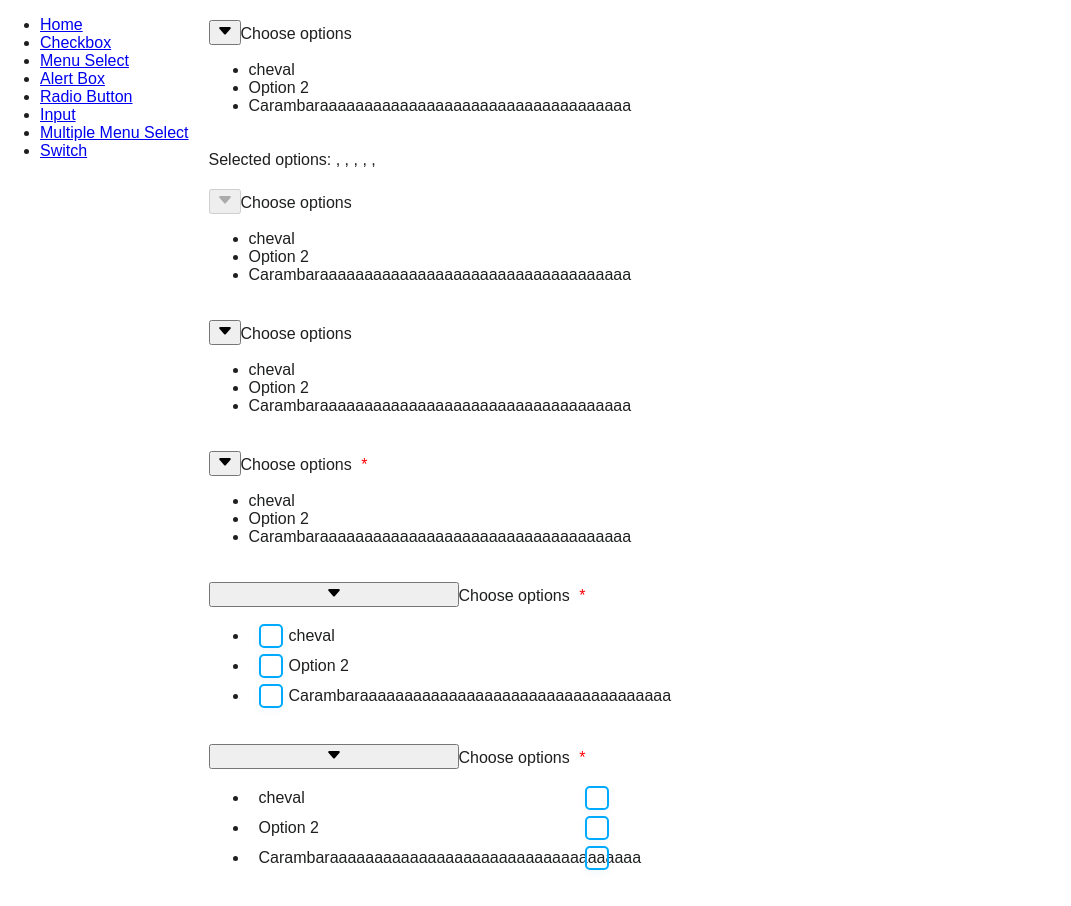
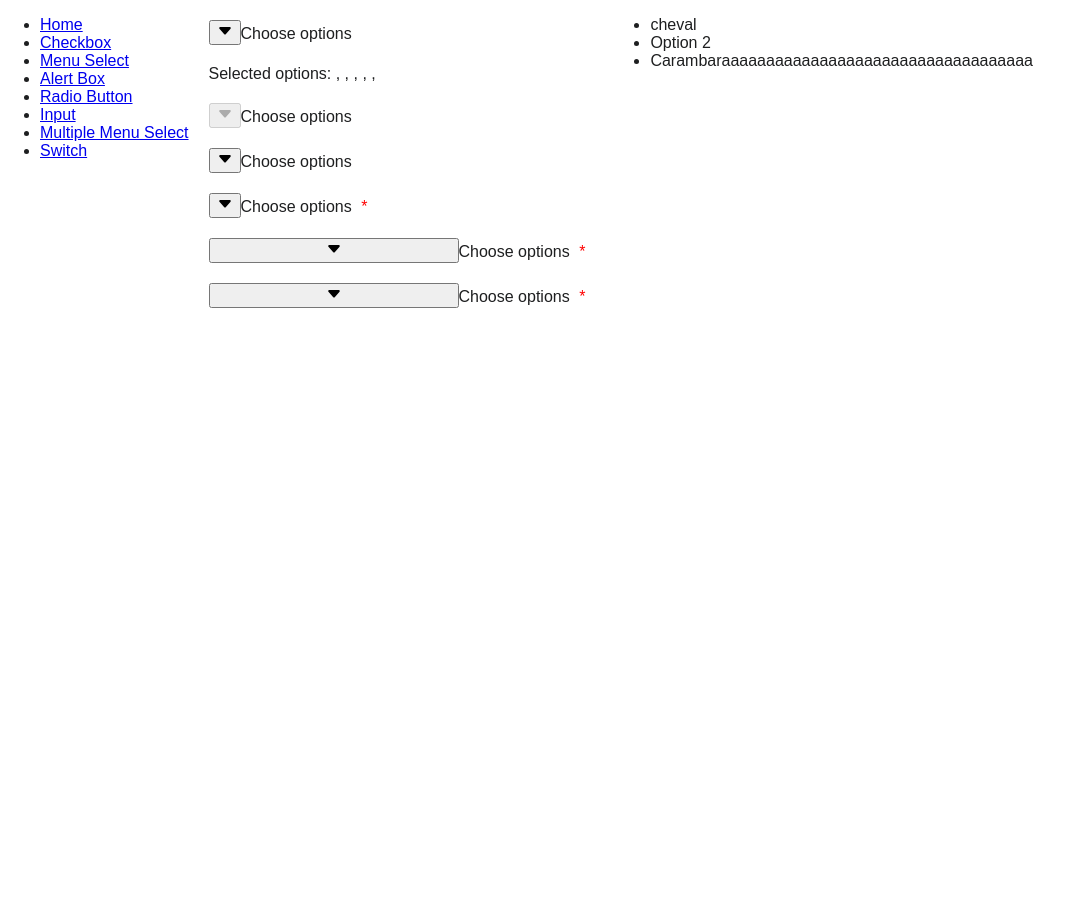
Before and after one commit to Azarta2Zygoto/useful-components, a Next.js app: page /useful-components/multipleMenuSelect in a window 1280 px wide. Both pictures are taken after a click on the button 224 px from the left and 32 px from the top of the page. Shown: the whole page, without its empty margins (0-1071 px from the left). After the commit the page ends 800 px from the top, so only its background shows below. Built offline with nearby package versions, Linux system fonts and the light colour scheme.

Commit message:
Correction menuSelect

```diff
--- a/src/component/menuSelect/menuSelect.tsx
+++ b/src/component/menuSelect/menuSelect.tsx
@@ -82,7 +82,6 @@ export default function MenuSelect({
             setIsOpen(false);
             setIsOpenAnimation(null);
         }, 200);
-        buttonRef.current?.focus();
     };
 
     function handleKeyDown(e: React.KeyboardEvent) {
@@ -120,7 +119,6 @@ export default function MenuSelect({
                 setIsOpen(false);
                 setIsOpenAnimation(null);
             }, 200);
-            buttonRef.current?.focus();
             e.preventDefault();
         } else if (e.key === "Enter" || e.key === " ") {
             if (focusedIndex !== null) {
--- a/src/component/multipleMenuSelect/multipleMenuSelect.tsx
+++ b/src/component/multipleMenuSelect/multipleMenuSelect.tsx
@@ -1,4 +1,5 @@
 import React, { JSX, useState, useRef, useEffect } from "react";
+import BodyAccess from "../utils/bodyAccess";
 import Checkbox from "../checkbox/checkbox";
 import Overlay from "../overlay/overlay";
 import Box from "../box/box";
@@ -34,11 +35,22 @@ export default function MultipleMenuSelect({
 }: MenuSelectProps): JSX.Element {
     const buttonRef = useRef<HTMLButtonElement>(null);
     const listRef = useRef<HTMLUListElement>(null);
-    const hasOpened = useRef<boolean>(false);
+    const maxHeight = 200;
 
     const [isOpen, setIsOpen] = useState<boolean>(false);
+    const [isOpenAnimation, setIsOpenAnimation] = useState<boolean|null>(null);
     const [focusedIndex, setFocusedIndex] = useState<number | null>(null);
     const [showBg, setShowBg] = useState<boolean>(true);
+    const [menuSelectPosition, setMenuSelectPosition] = useState<{top:number, left:number}>({top:0, left:0});
+
+    useEffect(() => {
+        if (!isOpen || !buttonRef.current) return;
+
+        const rect = buttonRef.current.getBoundingClientRect();
+        const exactHeight = Math.min(maxHeight, 6 + options.length * (checkbox?35:32));
+        const elementHeight = Math.min(rect.bottom + window.scrollY, window.innerHeight - exactHeight + window.scrollY)
+        setMenuSelectPosition({ top: elementHeight, left: rect.left + window.scrollX });
+    }, [checkbox, isOpen, options.length]);
 
     useEffect(() => {
         if (isOpen && selectedOptions.length === 0) {
@@ -66,6 +78,9 @@ export default function MultipleMenuSelect({
         if (!isOpen) {
             if (e.key === "ArrowDown" || e.key === "Enter" || e.key === " ") {
                 setIsOpen(true);
+                setTimeout(() => {
+                    setIsOpenAnimation(true);
+                }, 20);
                 setFocusedIndex(0);
                 e.preventDefault();
             }
@@ -89,8 +104,11 @@ export default function MultipleMenuSelect({
             setFocusedIndex((i) => (i === null ? 0 : Math.max(i - 1, 0)));
             e.preventDefault();
         } else if (e.key === "Escape") {
+            setIsOpenAnimation(false);
+            setTimeout(() => {
                 setIsOpen(false);
-            buttonRef.current?.focus();
+                setIsOpenAnimation(null);
+            }, 200);
             e.preventDefault();
         } else if (e.key === "Enter" || e.key === " ") {
             if (focusedIndex !== null) {
@@ -102,7 +120,17 @@ export default function MultipleMenuSelect({
 
     function handleOpen() {
         setIsOpen(true);
-        hasOpened.current = true;
+        setTimeout(() => {
+            setIsOpenAnimation(true);
+        }, 20);
+    }
+
+    function handleOverlayClose() {
+        setIsOpenAnimation(false);
+        setTimeout(() => {
+            setIsOpen(false);
+            setIsOpenAnimation(null);
+        }, 200);
     }
 
     function renderIcon() {
@@ -128,7 +156,7 @@ export default function MultipleMenuSelect({
                 <Overlay
                     id={`${id}-overlay`}
                     color="rgba(0, 0, 0, 0)"
-                    onClose={()=>setIsOpen(false)}
+                    onClose={handleOverlayClose}
                 />
             )}
             <button
@@ -174,13 +202,21 @@ export default function MultipleMenuSelect({
                     {required && <span aria-hidden="true" style={{ color: "red", margin:"0 5px" }}>&nbsp;*</span>}
                 </label>
             )}
+            {isOpen&&(
+                <BodyAccess>
                     <ul
                         ref={listRef}
                         role="listbox"
-                className={`menu-select-list ${isOpen ? "open" : ""} ${!isOpen&&hasOpened.current ? "closing" : ""}`}
+                        className={`menu-select-list ${isOpenAnimation ? "open" : ""} ${isOpenAnimation===false? "closing" : ""}`}
                         aria-labelledby={id + '-label'}
                         tabIndex={-1}
                         aria-activedescendant={focusedIndex !== null ? `${id}-option-${focusedIndex}` : undefined}
+                        style={{
+                            top: menuSelectPosition.top,
+                            left: menuSelectPosition.left,
+                            minWidth: buttonRef.current?.offsetWidth,
+                            maxHeight: `min(${maxHeight}px, calc(100svh - 20px))`
+                        }}
                     >
                         {options.length>0 && options.map((option, idx) => (
                             <li
@@ -219,6 +255,8 @@ export default function MultipleMenuSelect({
                             </li>
                         )}
                     </ul>
+                </BodyAccess>
+            )}
         </div>
     );
 }
```
Lines whose indentation alone changed are shown as unchanged.
